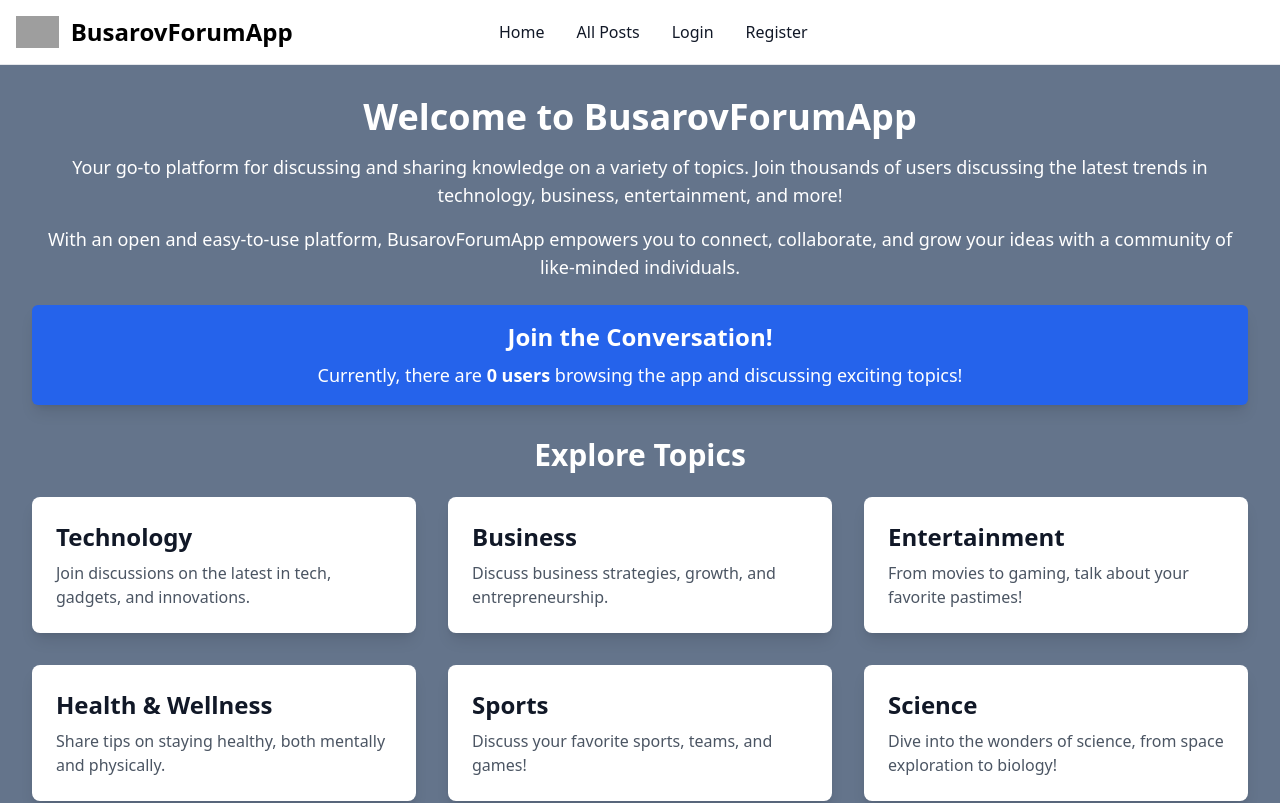
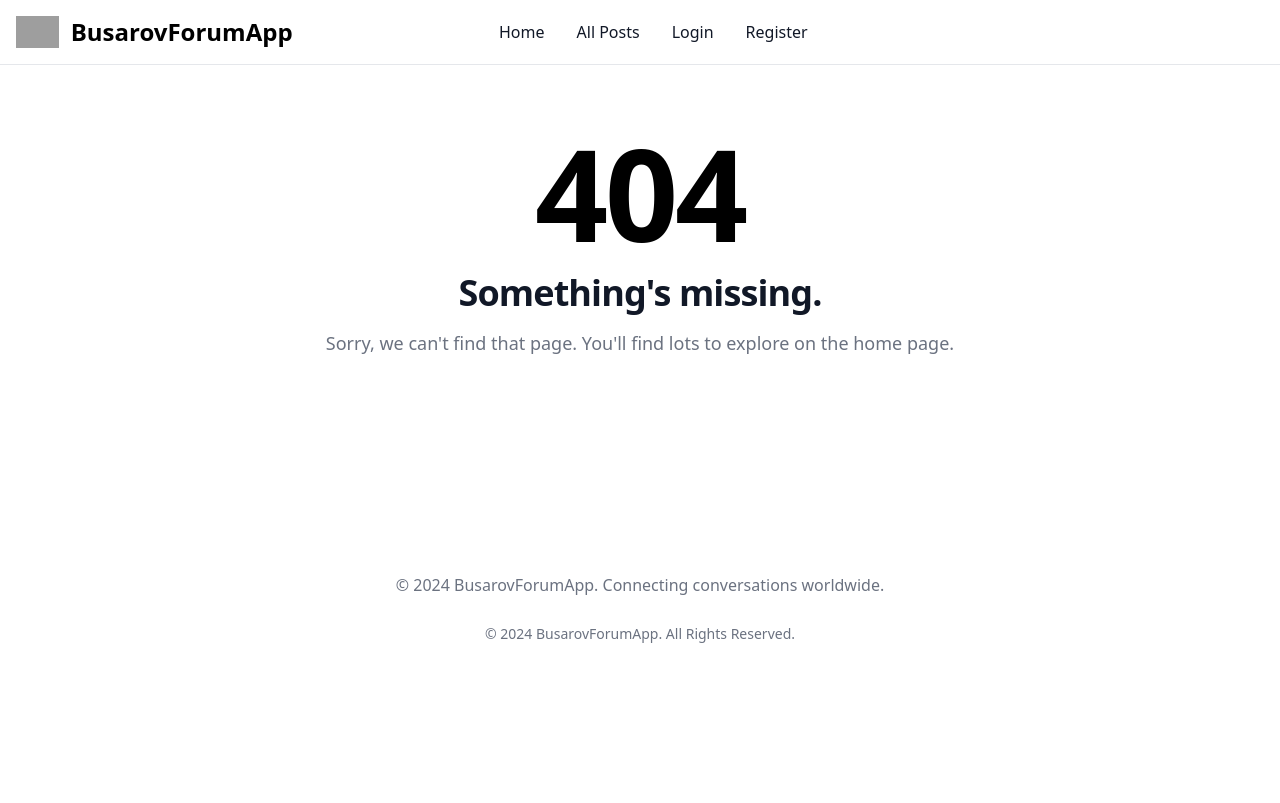
Before and after one commit to Buzzter99/ForumAppAngular, an Angular app: page /404 in a window 1280 px wide. Before the commit this address led to /home. Shown: the top 803 px of the page. Built offline with nearby package versions, Linux system fonts and the light colour scheme; no server answers; grey boxes are pictures that could not be loaded.

Commit message:
add auth-guards, error page

```diff
--- /dev/null
+++ b/src/app/guards/auth.guard.ts
@@ -0,0 +1,31 @@
+import { CanActivateFn, Router } from '@angular/router';
+import { UserService } from '../services/user.service';
+import { inject } from '@angular/core';
+
+export const authGuard: CanActivateFn = (route, state) => {
+  const userService = inject(UserService);
+  let isAuth: boolean = false;
+  userService.isAuthenticated().subscribe(data => {
+    if (data?.statusCode === 200) {
+      isAuth = true;
+    } else {
+      isAuth = false;
+    }
+  });
+  return isAuth;
+};
+
+export const redirectIfLoggedIn: CanActivateFn = (route, state) => {
+  const userService = inject(UserService);
+  let isAuth: boolean = true;
+  const router = inject(Router);
+  userService.isAuthenticated().subscribe(data => {
+    if (data?.statusCode === 200) {
+      isAuth = true;
+      router.navigate(['home']);
+    } else {
+      isAuth = false;
+    }
+  });
+  return isAuth;
+};
--- a/src/app/login/login.component.ts
+++ b/src/app/login/login.component.ts
@@ -24,6 +24,8 @@ export class LoginComponent {
   }
 
   login(){
+    if(this.loginForm.invalid)
+    return;
     this.userService.login(new User('','',this.loginForm.get('email')?.value, this.loginForm.get('password')?.value)).subscribe(response => {
       if(response.statusCode === 200){
         this.loginForm.reset();
--- /dev/null
+++ b/src/app/not-found/not-found.component.html
@@ -0,0 +1,10 @@
+<section class="bg-white dark:bg-gray-900">
+    <div class="py-8 px-4 mx-auto max-w-screen-xl lg:py-16 lg:px-6">
+        <div class="mx-auto max-w-screen-sm text-center">
+            <h1 class="mb-4 text-7xl tracking-tight font-extrabold lg:text-9xl text-primary-600 dark:text-red-500">404</h1>
+            <p class="mb-4 text-3xl tracking-tight font-bold text-gray-900 md:text-4xl dark:text-white">Something's missing.</p>
+            <p class="mb-4 text-lg font-light text-gray-500 dark:text-gray-400">Sorry, we can't find that page. You'll find lots to explore on the home page. </p>
+            <a routerLink="/home" class="inline-flex text-white bg-primary-600 hover:bg-primary-800 focus:ring-4 focus:outline-none focus:ring-primary-300 font-medium rounded-lg text-sm px-5 py-2.5 text-center dark:focus:ring-primary-900 my-4">Back to Homepage</a>
+        </div>
+    </div>
+</section>
```
Also changed, not shown: src/app/app.routes.ts (+5 -2 lines), src/app/not-found/not-found.component.ts (added, +13 -0 lines), src/app/not-found/not-found.component.css (added).
